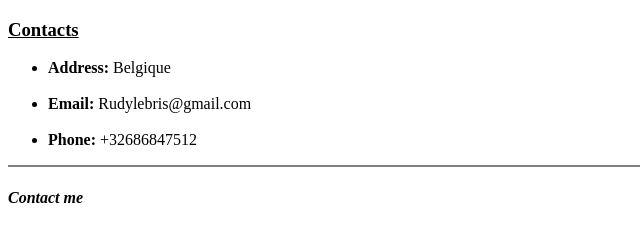
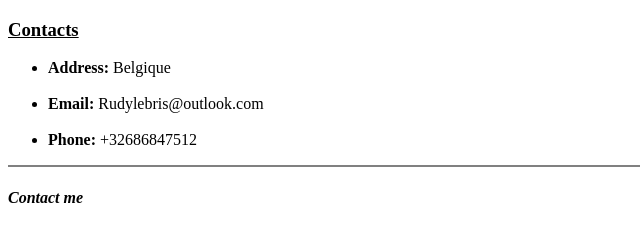
Before and after one commit to RudyLB/CV, a plain HTML site: page Contact me.html in a window 1280 px wide. Shown: the top 225 px of the page, 0-640 px from the left. Drawn offline with Linux system fonts and the light colour scheme.

Commit message:
Update Contact me.html

```diff
--- a/Contact me.html
+++ b/Contact me.html
@@ -9,7 +9,7 @@
       <ul>
         <li><strong>Address:</strong> Belgique</li>
         <br>
-        <li><strong>Email:</strong> Rudylebris@gmail.com</li>
+        <li><strong>Email:</strong> Rudylebris@outlook.com</li>
         <br/>
         <li><strong>Phone:</strong> +32686847512</li>
       </ul>
```
